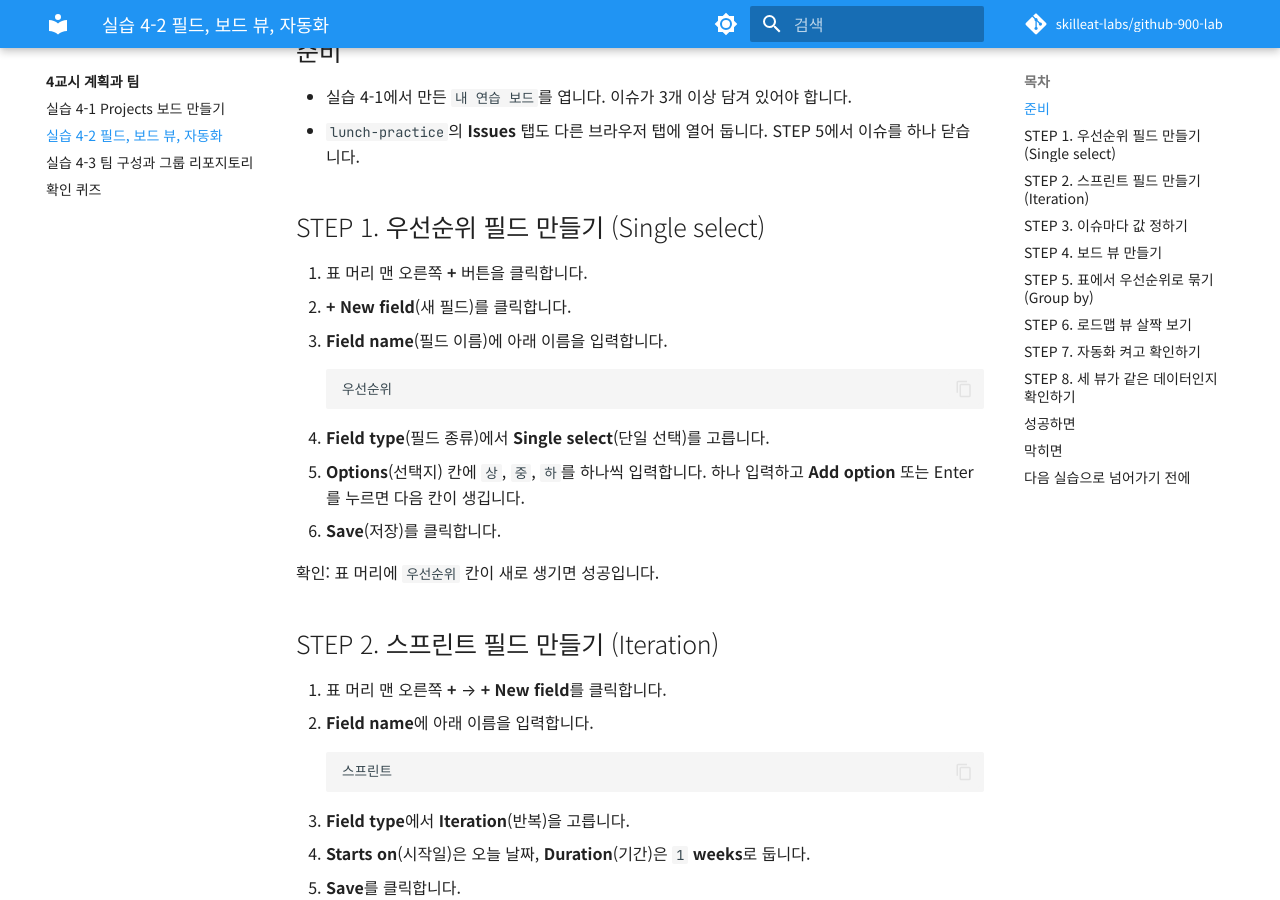
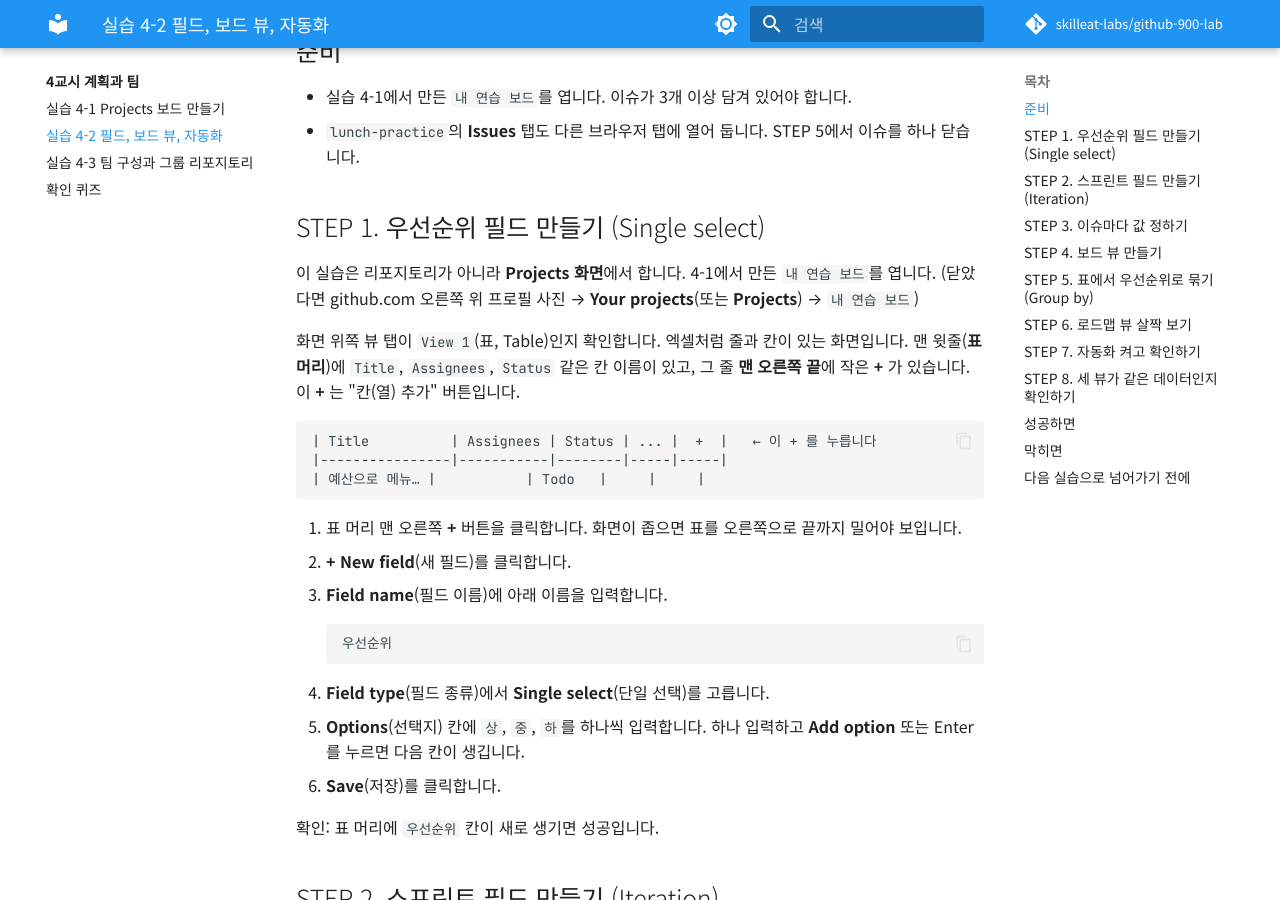
Before and after one commit to hyongsu/github-900-lab, an MkDocs documentation site: the page built from docs/class4/lab-2.md, in a window 1280 px wide and 900 px high, scrolled down 443 px. Built offline with MkDocs 1.6.1 and Material for MkDocs 9.7.7, drawn with Linux system fonts in a browser that asks for light colours; comment, search, counter and statistics services are not loaded.

Commit message:
4-2 STEP 1: Projects 표 화면과 표 머리 + 버튼 위치 설명
Co-Authored-By: Claude Opus 5.5 <noreply@anthropic.com>

````diff
--- a/docs/class4/lab-2.md
+++ b/docs/class4/lab-2.md
@@ -14,7 +14,17 @@
 
 ## STEP 1. 우선순위 필드 만들기 (Single select)
 
-1. 표 머리 맨 오른쪽 **+** 버튼을 클릭합니다.
+이 실습은 리포지토리가 아니라 **Projects 화면**에서 합니다. 4-1에서 만든 `내 연습 보드`를 엽니다. (닫았다면 github.com 오른쪽 위 프로필 사진 → **Your projects**(또는 **Projects**) → `내 연습 보드`)
+
+화면 위쪽 뷰 탭이 `View 1`(표, Table)인지 확인합니다. 엑셀처럼 줄과 칸이 있는 화면입니다. 맨 윗줄(**표 머리**)에 `Title`, `Assignees`, `Status` 같은 칸 이름이 있고, 그 줄 **맨 오른쪽 끝**에 작은 **+** 가 있습니다. 이 **+** 는 "칸(열) 추가" 버튼입니다.
+
+```text
+| Title          | Assignees | Status | ... |  +  |   ← 이 + 를 누릅니다
+|----------------|-----------|--------|-----|-----|
+| 예산으로 메뉴… |           | Todo   |     |     |
+```
+
+1. 표 머리 맨 오른쪽 **+** 버튼을 클릭합니다. 화면이 좁으면 표를 오른쪽으로 끝까지 밀어야 보입니다.
 2. **+ New field**(새 필드)를 클릭합니다.
 3. **Field name**(필드 이름)에 아래 이름을 입력합니다.
 
````
